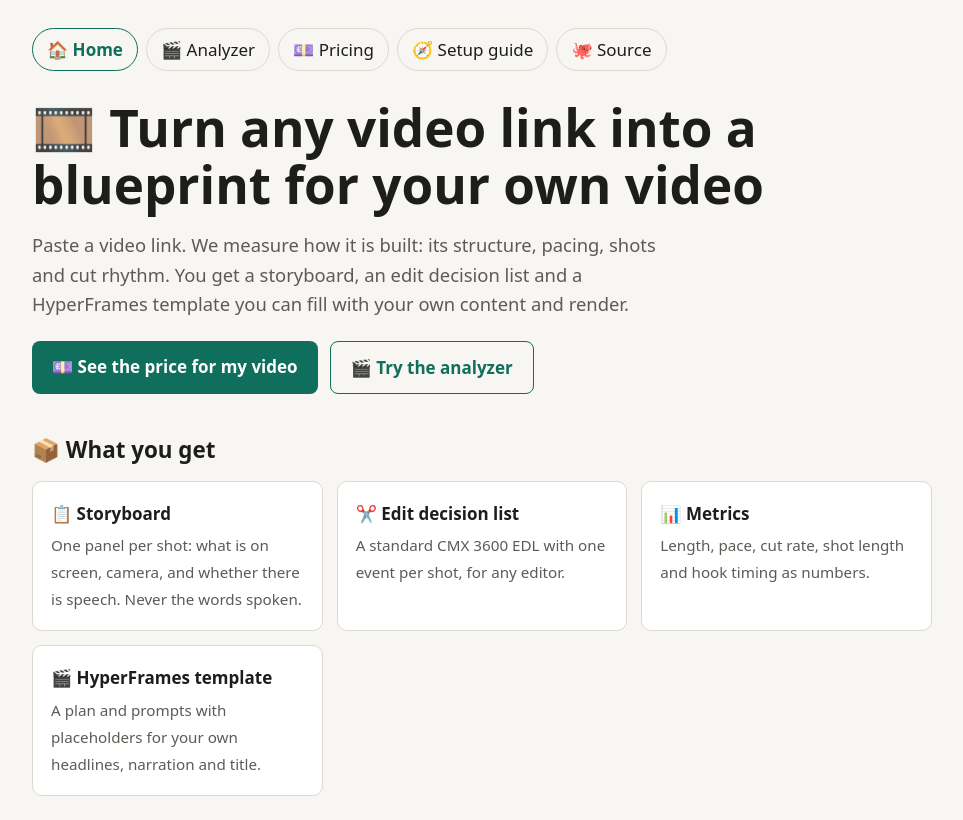
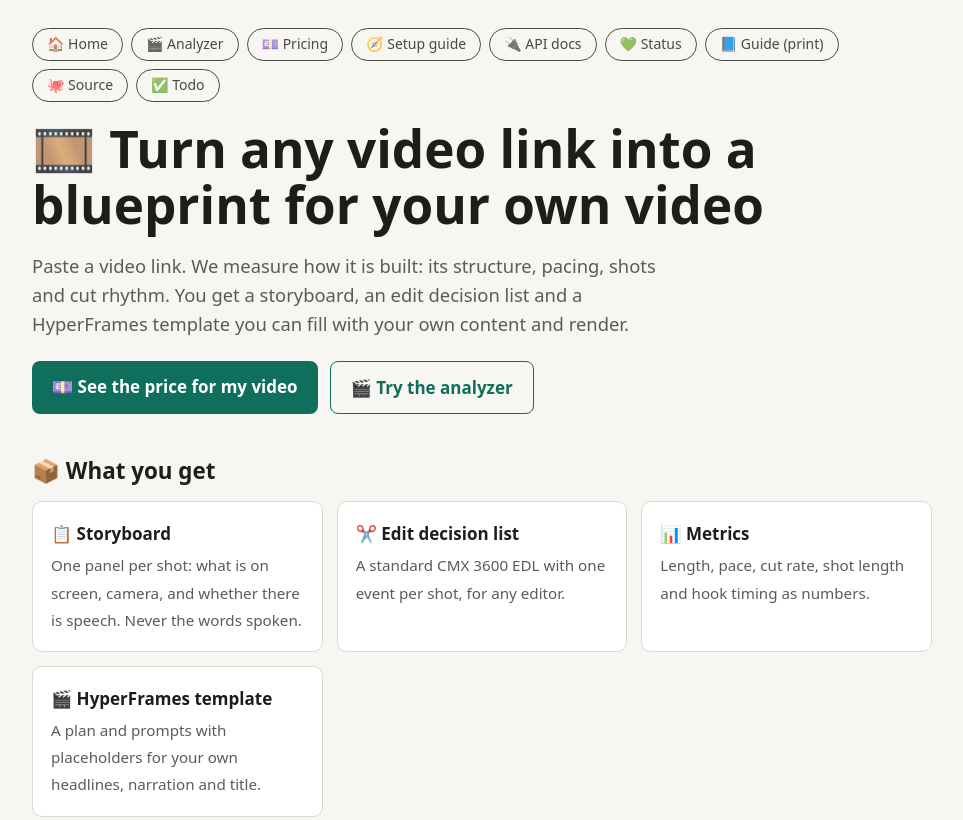
Before and after one commit to rifaterdemsahin/reverse-any-video, a plain HTML site: page docs/landing.html in a window 1280 px wide. Shown: the top 820 px of the page, without its empty margins (158-1121 px from the left). Drawn offline with Linux system fonts and the light colour scheme.

Commit message:
Shared site menu on every page
- docs/menu.js holds the one list of links: Home, Analyzer, Pricing, Setup guide,
  API docs, Status, Guide, Source, Todo. Every page fills its menu from it.
- Pages carry a placeholder div; the old hand-written menus are removed.
- /menu.js route and Dockerfile copy.

Co-Authored-By: Claude Haiku 5.5 <noreply@anthropic.com>

```diff
--- a/docs/landing.html
+++ b/docs/landing.html
@@ -42,13 +42,7 @@ th, td { text-align: left; padding: 8px 6px; border-bottom: 1px solid var(--rule
 </head>
 <body>
 <main>
-  <nav class="menu" aria-label="Site">
-    <a href="/landing" aria-current="page">🏠 Home</a>
-    <a href="/">🎬 Analyzer</a>
-    <a href="/pricing">💷 Pricing</a>
-    <a href="/setup">🧭 Setup guide</a>
-    <a href="https://github.com/rifaterdemsahin/reverse-any-video" target="_blank" rel="noopener">🐙 Source</a>
-  </nav>
+  <div id="site-menu"></div>
 
   <h1>🎞️ Turn any video link into a blueprint for your own video</h1>
   <p class="lede">Paste a video link. We measure how it is built: its structure, pacing, shots and cut rhythm. You get a storyboard, an edit decision list and a HyperFrames template you can fill with your own content and render.</p>
@@ -86,5 +80,6 @@ th, td { text-align: left; padding: 8px 6px; border-bottom: 1px solid var(--rule
     <tr><td>Where is my email used?</td><td>Only to send your deliverables. See the privacy notice when checkout opens.</td></tr>
   </table>
 </main>
+<script src="/menu.js" defer></script>
 </body>
 </html>
--- /dev/null
+++ b/docs/menu.js
@@ -0,0 +1,50 @@
+/* Shared site menu. Every page has <div id="site-menu"></div>. This script fills it, so the links live in one place.
+   Add or change a link here and it changes on every page. */
+(function () {
+  var LINKS = [
+    { href: "/landing", label: "🏠 Home" },
+    { href: "/", label: "🎬 Analyzer" },
+    { href: "/pricing", label: "💷 Pricing" },
+    { href: "/setup", label: "🧭 Setup guide" },
+    { href: "/api/docs", label: "🔌 API docs" },
+    { href: "/healthz", label: "💚 Status" },
+    { href: "https://claude.ai/artifact/EJqZnm3wE3EAVvwidFTuFA", label: "📘 Guide (print)", ext: true },
+    { href: "https://github.com/rifaterdemsahin/reverse-any-video", label: "🐙 Source", ext: true },
+    { href: "https://github.com/rifaterdemsahin/reverse-any-video/blob/main/todo.md", label: "✅ Todo", ext: true }
+  ];
+
+  var CSS =
+    ".site-menu{display:flex;flex-wrap:wrap;gap:8px;margin:0 0 18px;max-width:100%}" +
+    ".site-menu a{padding:7px 14px;border:1px solid currentColor;border-radius:999px;text-decoration:none;color:inherit;opacity:.8;font:14px/1.2 ui-sans-serif,system-ui,sans-serif}" +
+    ".site-menu a:hover,.site-menu a[aria-current=page]{opacity:1;font-weight:600;border-color:#0f6e5c;color:#0f6e5c}" +
+    "@media (prefers-color-scheme:dark){.site-menu a[aria-current=page],.site-menu a:hover{border-color:#5fd0b5;color:#5fd0b5}}";
+
+  function here() {
+    var p = location.pathname.replace(/\/index\.html$/, "/");
+    return p.length > 1 ? p.replace(/\/$/, "") : "/";
+  }
+
+  function render() {
+    var host = document.getElementById("site-menu");
+    if (!host) return;
+    var style = document.createElement("style");
+    style.textContent = CSS;
+    document.head.appendChild(style);
+    var nav = document.createElement("nav");
+    nav.className = "site-menu";
+    nav.setAttribute("aria-label", "Site");
+    var current = here();
+    LINKS.forEach(function (l) {
+      var a = document.createElement("a");
+      a.href = l.href;
+      a.textContent = l.label;
+      if (l.ext) { a.target = "_blank"; a.rel = "noopener"; }
+      if (!l.ext && (l.href === current || (l.href === "/" && current === "/index"))) a.setAttribute("aria-current", "page");
+      nav.appendChild(a);
+    });
+    host.replaceWith(nav);
+  }
+
+  if (document.readyState === "loading") document.addEventListener("DOMContentLoaded", render);
+  else render();
+})();
```
Also changed, not shown: docs/app.html (+3 -6 lines), docs/index.html (+3 -6 lines), docs/pricing.html (+2 -7 lines), docs/setup.html (+2 -6 lines), 2 other files.
